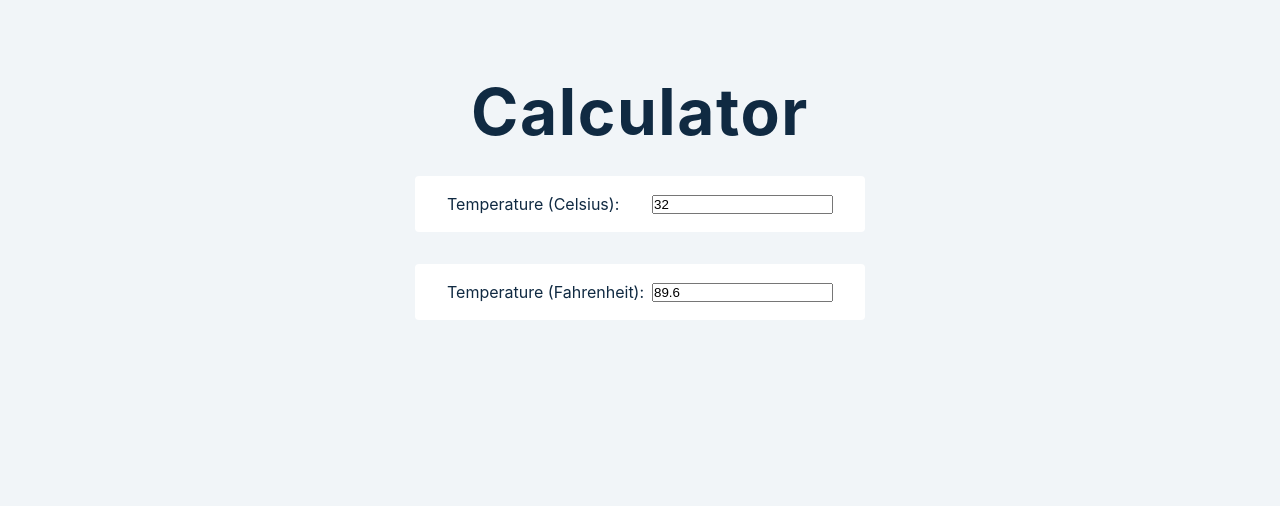
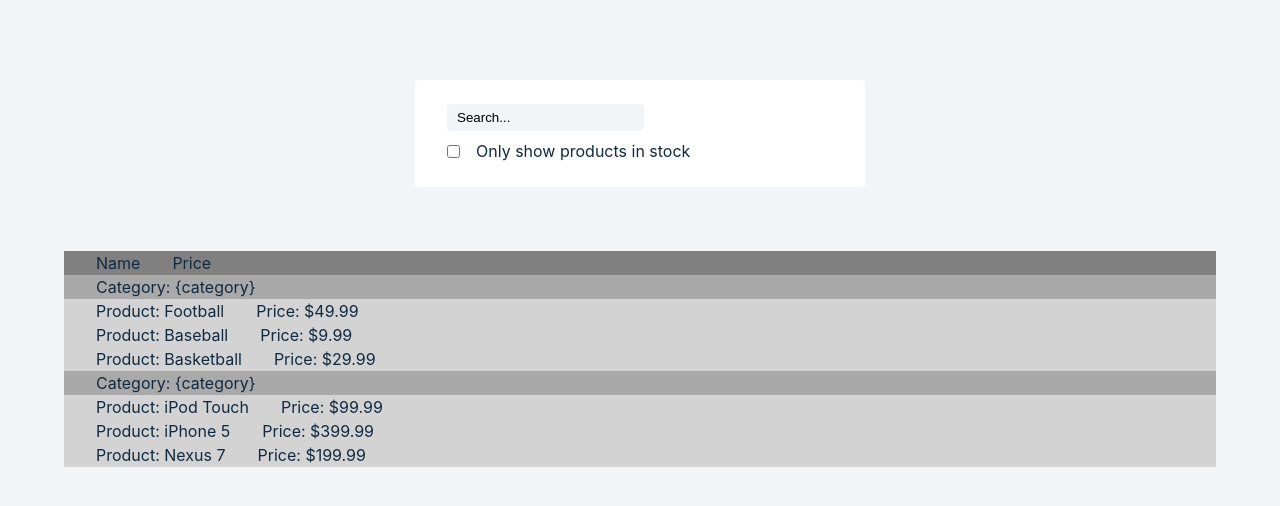
Before and after one commit to fabiomoratti/react-playground, a React (Create React App) app: page / in a window 1280 px wide. Shown: the top 506 px of the page. Built offline with nearby package versions, Linux system fonts and the light colour scheme.

Commit message:
Thinking in react from the official documentation

```diff
--- a/src/App.js
+++ b/src/App.js
@@ -1,6 +1,6 @@
 import React from 'react'
 //import Setup from './tutorial/8-useContext/setup/1-context-api'
-import Setup from './prjs/01-f2c-calculator'
+import Setup from './prjs/02-thinking-in-react/Main'
 
 //@8:01:00
 function App() {
--- a/src/index.css
+++ b/src/index.css
@@ -362,3 +362,49 @@ p {
     text-transform: capitalize;
     cursor: pointer;
 }
+
+.product-category {
+    text-align: center;
+    list-style-type: none;
+    margin: 0;
+    padding: 0;
+    overflow: hidden;
+    background: darkgrey;
+}
+
+.product-category li {
+    text-align: center;
+    float: left;
+    padding-left: 2rem;
+}
+
+.product-title {
+    text-align: center;
+    list-style-type: none;
+    margin: 0;
+    padding: 0;
+    overflow: hidden;
+    background: gray;
+}
+
+.product-title li {
+    text-align: center;
+    float: left;
+    padding-left: 2rem;
+}
+
+
+.product-list {
+    text-align: center;
+    list-style-type: none;
+    margin: 0;
+    padding: 0;
+    overflow: hidden;
+    background: lightgray;
+}
+
+.product-list li {
+    text-align: center;
+    float: left;
+    padding-left: 2rem;
+}
--- /dev/null
+++ b/src/prjs/02-thinking-in-react/FilterableProductTable.js
@@ -0,0 +1,17 @@
+import React from 'react';
+import SearchBar from "./SearchBar";
+import ProductTable from "./ProductTable";
+
+import {data} from './data';
+
+const FilterableProductTable = () => {
+
+    return (
+        <>
+            <SearchBar/>
+            <ProductTable data={data}/>
+        </>
+    );
+}
+
+export default FilterableProductTable;
--- /dev/null
+++ b/src/prjs/02-thinking-in-react/Main.js
@@ -0,0 +1,13 @@
+import React from 'react';
+import FilterableProductTable from "./FilterableProductTable";
+
+const Main = () => {
+
+    return (
+        <>
+        <FilterableProductTable/>
+        </>
+    );
+}
+
+export default Main;
--- /dev/null
+++ b/src/prjs/02-thinking-in-react/ProductCategoryRow.js
@@ -0,0 +1,14 @@
+import React from 'react';
+
+const ProductCategoryRow = ({category}) => {
+
+    return (
+        <>
+            <ul className='product-category'>
+                <li>Category: {category}</li>
+            </ul>
+        </>
+    );
+}
+
+export default ProductCategoryRow;
--- /dev/null
+++ b/src/prjs/02-thinking-in-react/ProductRow.js
@@ -0,0 +1,15 @@
+import React from 'react';
+
+const ProductRow = ({product, price}) => {
+
+    return (
+        <div>
+            <ul className='product-list'>
+                <li>Product: {product}</li>
+                <li>Price: {price}</li>
+            </ul>
+        </div>
+    );
+}
+
+export default ProductRow;
--- /dev/null
+++ b/src/prjs/02-thinking-in-react/ProductTable.js
@@ -0,0 +1,49 @@
+import React from 'react';
+import ProductCategoryRow from "./ProductCategoryRow";
+import ProductRow from "./ProductRow";
+
+const ProductTable = ({data}) => {
+
+    return (
+        <>
+            <div>
+                <ul className='product-title'>
+                    <li>Name</li>
+                    <li>Price</li>
+                </ul>
+            </div>
+            <div>
+                <ul>
+                    {data
+                        .map((item) => item.category)
+                        .filter((value, index, self) => self.indexOf(value) === index)
+                        .map((category) => {
+                            return (
+                                <React.Fragment key={category}>
+                                    <li><ProductCategoryRow category='{category}'/></li>
+                                    <li>
+                                        <ul>
+                                            {data
+                                                .filter((item) => item.category === category)
+                                                .map((item) => {
+                                                    return (
+                                                        <li key={item.name}>
+                                                            <ProductRow
+                                                                product={item.name}
+                                                                price={item.price}/>
+                                                        </li>
+                                                    );
+                                                })}
+
+                                        </ul>
+                                    </li>
+                                </React.Fragment>
+                            );
+                        })}
+                </ul>
+            </div>
+        </>
+    );
+}
+
+export default ProductTable;
--- /dev/null
+++ b/src/prjs/02-thinking-in-react/SearchBar.js
@@ -0,0 +1,20 @@
+import React from 'react';
+
+const SearchBar = () => {
+    const search = 'Search...';
+    return (
+        <>
+            <form className="form">
+                <div className="form-control" style={{gridTemplateColumns: 'max-content'}}>
+                    <input type="text" value={search}/>
+                </div>
+                <div className="form-control" style={{gridTemplateColumns: 'min-content max-content'}}>
+                    <input name="inStock" type="checkbox" style={{marginRight: '1rem'}}/>
+                    <label htmlFor="inStock">Only show products in stock</label>
+                </div>
+            </form>
+        </>
+    );
+}
+
+export default SearchBar;
--- /dev/null
+++ b/src/prjs/02-thinking-in-react/data.js
@@ -0,0 +1,8 @@
+export const data = [
+    {category: "Sporting Goods", price: "$49.99", stocked: true, name: "Football"},
+    {category: "Sporting Goods", price: "$9.99", stocked: true, name: "Baseball"},
+    {category: "Sporting Goods", price: "$29.99", stocked: false, name: "Basketball"},
+    {category: "Electronics", price: "$99.99", stocked: true, name: "iPod Touch"},
+    {category: "Electronics", price: "$399.99", stocked: false, name: "iPhone 5"},
+    {category: "Electronics", price: "$199.99", stocked: true, name: "Nexus 7"}
+];
```
